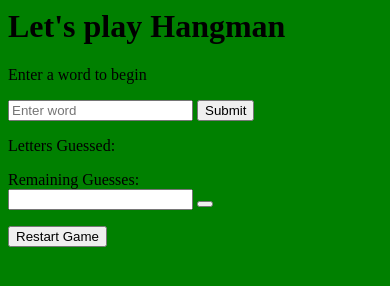
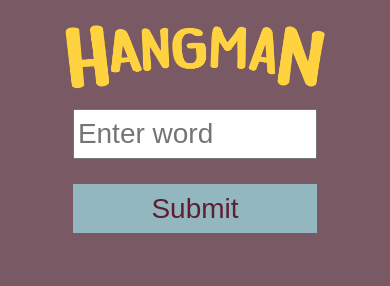
Before and after one commit to samanthabretous/hangman, a website with bundled scripts: page index.html in a window 390 px wide. Built offline with nearby package versions, Linux system fonts and the light colour scheme.

Commit message:
style home page

```diff
--- a/index.html
+++ b/index.html
@@ -4,29 +4,14 @@
     <title>Hangman</title>
     <link rel="stylesheet" href="dist/style.min.css">
   </head>
-  <body>
-    <div id="intro-js" class="intro">
-      <h1>Let's play Hangman</h1>
-      <p>Enter a word to begin</p>
-      <form>
-        <input id="intro__input-js"type="text" placeholder="Enter word">
-        <button id="intro__button-js">Submit</button>
-      </form>
-    </div>
-    <section id="word-js" class="word">
-      <ul id="word__list-js"></ul>
-    </section>
-    <section id="letters-js" class="letters">Letters Guessed:
-      <ul id="letters__list-js"></ul>
-    </section>
-    <section class="guesses">Remaining Guesses:
-      <span id="guesses__number-js"></span>
-    </section>
-    <form class="guess">
-      <input type="text" id="guess__input-js">
-      <button id="guess__button-js"></button>
+  <body class="home">
+    <figure class="logo">
+      <img src="dist/images/logo.png" alt="hangman logo">
+    </figure>
+    <form class="intro__form" action="play.html">
+      <input id="intro__input-js" type="text" placeholder="Enter word">
+      <button id="intro__button-js">Submit</button>
     </form>
-    <button id="reset__button-js">Restart Game</button>
     <script type="text/javascript" src="dist/src/index.bundle.js" defer></script>
   </body>
 </html>
--- /dev/null
+++ b/src/css/base.css
@@ -0,0 +1,10 @@
+/*blue: #93B7BE;
+lightblue: #F1FFFA;
+brown: #D5C7BC;
+yellow: #FFD23F;
+darkPurple: #611C35;
+purple: #785964;*/
+
+body {
+  background: #785964;
+}
--- a/src/css/index.css
+++ b/src/css/index.css
@@ -1,3 +1,55 @@
-body {
-  background: yellow;
+.home {
+  display: flex;
+  flex-direction: column;
+  justify-content: center;
+  align-items: center;
 }
+
+.logo {
+  width: 60%;
+  margin-bottom: 5%;
+}
+
+.logo img {
+  width: 100%;
+  height: auto;
+}
+
+.intro__form {
+  display: flex;
+  flex-direction: column;
+  justify-content: space-between;
+  width: 55%;
+  height: 15%;
+}
+
+.intro__form input,
+.intro__form button {
+  height: 40%;
+  font-size: 1.75em;
+}
+
+.intro__form input {
+  padding: 1%;
+}
+
+.intro__form button {
+  border: none;
+  background: #93B7BE;
+  color: #611C35;
+}
+
+/*-------------------------------------
+  Phone/ Tablet Media Queries
+--------------------------------------*/
+@media screen and (max-width : 900px) {
+  .logo {
+    width: 70%;
+    margin-bottom: 5%;
+  }
+
+  .intro__form {
+    width: 65%;
+    height: 15%;
+  }
+}
--- a/src/css/play.css
+++ /dev/null
@@ -1,3 +0,0 @@
-body {
-  background: green;
-}
--- a/src/index.js
+++ b/src/index.js
@@ -1,5 +1,3 @@
 const Intro = require('./js/intro.js');
-const Game = require('./js/game.js');
 
 Intro.init();
-Game.init();
--- a/src/js/game.js
+++ b/src/js/game.js
@@ -16,13 +16,15 @@ const Game = (() => {
     event.preventDefault();
     const guess = guessInput.value;
     const updatedList = Word.updateWordList(state.word, guess);
-    if(updatedList.allLettersFilled) Render.showWinner();
+    console.log(updatedList.isWordCompleted);
+    if(updatedList.isWordCompleted) Render.showWinner();
     else if(updatedList.isInWord) state.correctLetters.push(guess)
     else {
       state.wrongLetters.push(guess);
       Render.renderWrongLetters(state.wrongLetters)
       state.guesses--
       Render.renderRemainingGuesses(state.guesses)
+      if(state.guesses === 0) Render.showLoser();
     }
     guessInput.value = '';
   }
@@ -33,17 +35,13 @@ const Game = (() => {
     state = Object.assign({}, resetState);
     document.getElementById('intro-js').style.display = 'initial';
     Word.resetWordList();
-    console.log(state);
     Render.renderWrongLetters(state.wrongLetters)
   }
   return {
-    addWord(word) {
-      state.word = word;
+    init() {
+      state.word = localStorage.getItem('hangman');
       Word.renderWordList(state.word);
-    },
-    init() {
-      const guessButton = document.getElementById('guess__button-js');
-      guessButton.addEventListener('click', addGuess);
+      document.getElementById('guess__button-js').addEventListener('click', addGuess);
       document.getElementById('reset__button-js').addEventListener('click', reset);
     }
   };
--- a/src/js/intro.js
+++ b/src/js/intro.js
@@ -6,17 +6,8 @@ const Intro = (() => {
   const input = document.getElementById('intro__input-js');
 
   const createWord = (event) => {
-    event.preventDefault();
-    Game.addWord(input.value)
-    hideIntro();
+    window.localStorage.setItem('hangman', input.value);
   }
-
-  const hideIntro = () => {
-    input.value = '';
-    wordButton.removeEventListener('click', createWord, true);
-    introDiv.style.display = 'none';
-  }
-
 
   return {
     init() {
--- a/src/js/render.js
+++ b/src/js/render.js
@@ -3,6 +3,10 @@ const Render = (() => {
 
   const showWinner = () => {
     alert('showWinner')
+  };
+
+  const showLoser = () => {
+    alert('showLoser')
   };
 
   const renderWrongLetters = (letterArr) => {
@@ -25,6 +29,7 @@ const Render = (() => {
 
   return {
     showWinner,
+    showLoser,
     renderWrongLetters,
     renderRemainingGuesses,
   }
--- /dev/null
+++ b/src/play.js
@@ -0,0 +1,3 @@
+const Game = require('./js/game.js');
+
+Game.init();
```
Also changed, not shown: play.html (added, +24 -0 lines), README.md, dist/images/logo.png (added), dist/src/index.bundle.js, dist/src/play.bundle.js (added), dist/style.min.css, 1 other file.
